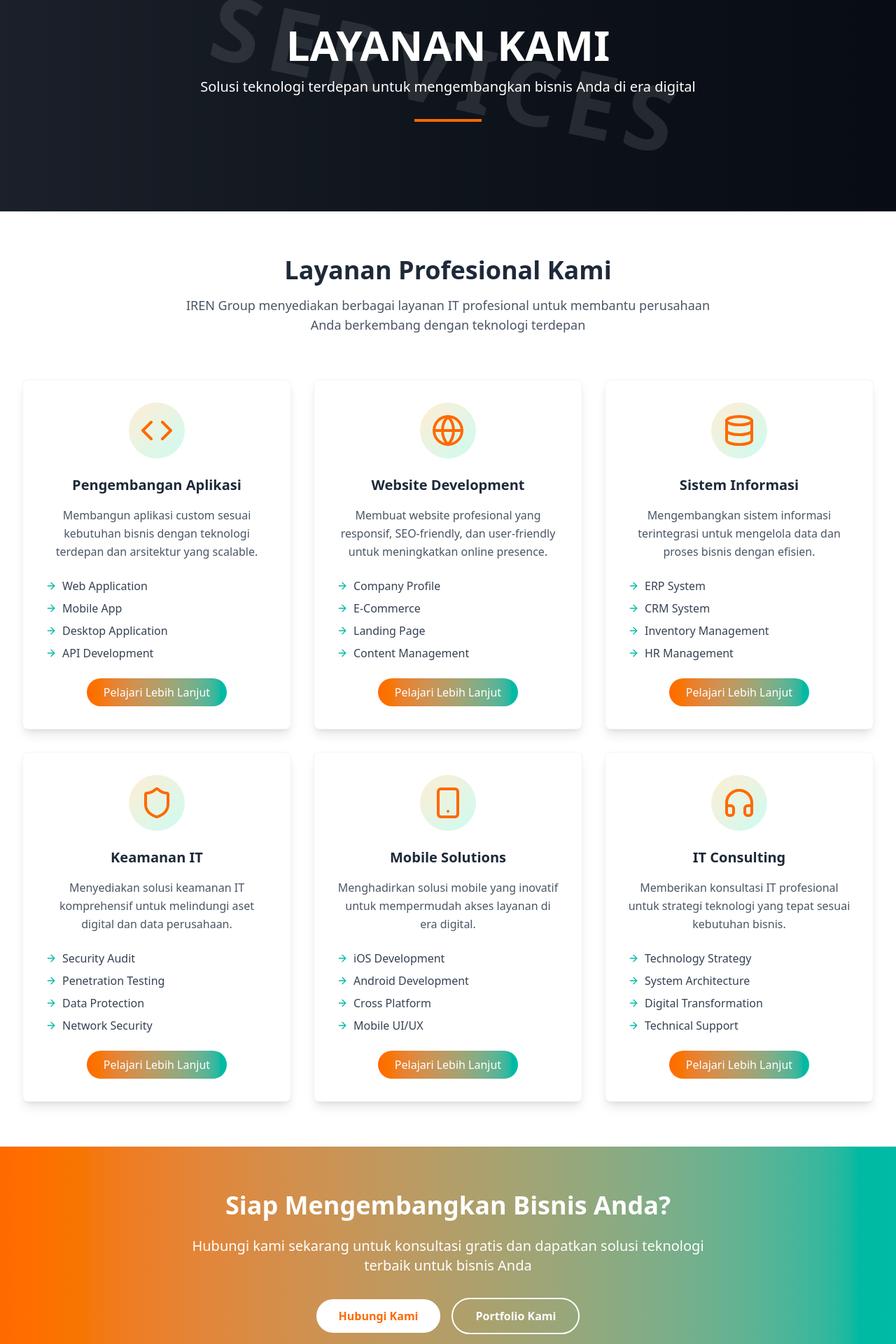
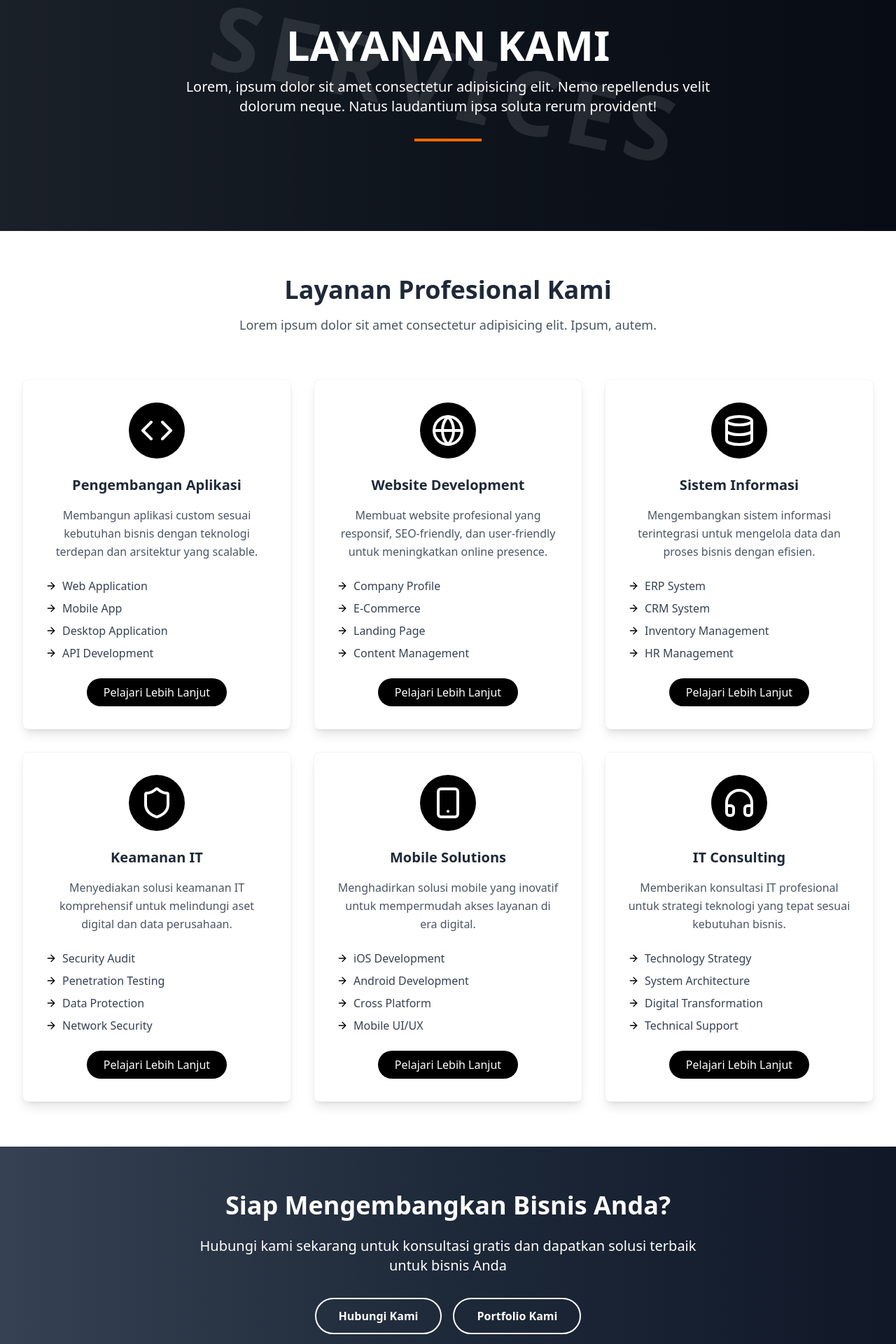
Before and after one commit to Adibayuluthfiansyah/PT_IREN, a Next.js app: page /layanan in a window 1280 px wide. Shown: the part 158-2078 px from the top of the page at 70% size. Built offline with nearby package versions, Linux system fonts and the light colour scheme.

Commit message:
custom layanan page

```diff
--- a/src/app/layanan/page.tsx
+++ b/src/app/layanan/page.tsx
@@ -9,7 +9,9 @@ const LayananPage = () => {
       icon: <Code className="w-12 h-12" />,
       title: "Pengembangan Aplikasi",
       description: "Membangun aplikasi custom sesuai kebutuhan bisnis dengan teknologi terdepan dan arsitektur yang scalable.",
-      features: ["Web Application", "Mobile App", "Desktop Application", "API Development"]
+      features: ["Web Application", "Mobile App", "Desktop Application", "API Development"],
+      // iconsColor :"text-white",
+      // bgColor: "bg-black"
     },
     {
       icon: <Globe className="w-12 h-12" />,
@@ -53,7 +55,7 @@ const LayananPage = () => {
             LAYANAN KAMI
           </h1>
           <p className="text-xl mb-8 max-w-3xl mx-auto">
-            Solusi teknologi terdepan untuk mengembangkan bisnis Anda di era digital
+            Lorem, ipsum dolor sit amet consectetur adipisicing elit. Nemo repellendus velit dolorum neque. Natus laudantium ipsa soluta rerum provident!
           </p>
           <div className="w-24 h-1 bg-orange-500 mx-auto"></div>
         </div>
@@ -73,16 +75,15 @@ const LayananPage = () => {
               Layanan Profesional Kami
             </h2>
             <p className="text-lg text-gray-600 max-w-3xl mx-auto">
-              IREN Group menyediakan berbagai layanan IT profesional untuk membantu
-              perusahaan Anda berkembang dengan teknologi terdepan
+              Lorem ipsum dolor sit amet consectetur adipisicing elit. Ipsum, autem.
             </p>
           </div>
 
           <div className="grid grid-cols-1 md:grid-cols-2 lg:grid-cols-3 gap-8">
             {services.map((service, index) => (
               <div key={index} className="bg-white rounded-lg shadow-lg hover:shadow-xl transition-shadow duration-300 p-8 border border-gray-100">
-                <div className="flex items-center justify-center w-20 h-20 bg-gradient-to-br from-orange-100 to-teal-100 rounded-full mb-6 mx-auto">
-                  <div className="text-orange-500">
+                <div className="flex items-center justify-center w-20 h-20 bg-black rounded-full mb-6 mx-auto">
+                  <div className="text-white">
                     {service.icon}
                   </div>
                 </div>
@@ -95,13 +96,13 @@ const LayananPage = () => {
                 <ul className="space-y-2 mb-6">
                   {service.features.map((feature, idx) => (
                     <li key={idx} className="flex items-center text-gray-700">
-                      <ArrowRight className="w-4 h-4 text-teal-500 mr-2" />
+                      <ArrowRight className="w-4 h-4 text-black mr-2" />
                       {feature}
                     </li>
                   ))}
                 </ul>
                 <div className="text-center">
-                  <button className="bg-gradient-to-r from-orange-500 to-teal-500 text-white px-6 py-2 rounded-full hover:from-orange-600 hover:to-teal-600 transition-all duration-300 font-medium">
+                  <button className="bg-black text-white px-6 py-2 rounded-full hover:bg-orange-500 transition-all duration-300 font-medium cursor-pointer">
                     Pelajari Lebih Lanjut
                   </button>
                 </div>
@@ -112,19 +113,19 @@ const LayananPage = () => {
       </section>
 
       {/* CTA Section */}
-      <section className="py-16 bg-gradient-to-r from-orange-500 to-teal-500 text-white">
+      <section className="py-16 bg-gradient-to-r from-gray-700 via-gray-800 to-gray-900 text-white">
         <div className="max-w-7xl mx-auto px-4 sm:px-6 lg:px-8 text-center">
           <h2 className="text-4xl font-bold mb-6">
             Siap Mengembangkan Bisnis Anda?
           </h2>
           <p className="text-xl mb-8 max-w-3xl mx-auto">
-            Hubungi kami sekarang untuk konsultasi gratis dan dapatkan solusi teknologi terbaik untuk bisnis Anda
+            Hubungi kami sekarang untuk konsultasi gratis dan dapatkan solusi terbaik untuk bisnis Anda
           </p>
           <div className="space-x-4">
-            <button className="bg-white text-orange-500 px-8 py-3 rounded-full font-bold hover:bg-gray-100 transition-colors duration-300">
+            <button className="border-2 border-white text-white px-8 py-3 rounded-full font-bold hover:bg-orange-500 transition-all duration-300 cursor-pointer">
               Hubungi Kami
             </button>
-            <button className="border-2 border-white text-white px-8 py-3 rounded-full font-bold hover:bg-white hover:text-orange-500 transition-all duration-300">
+            <button className="border-2 border-white text-white px-8 py-3 rounded-full font-bold hover:bg-orange-500  transition-all duration-300 cursor-pointer">
               Portfolio Kami
             </button>
           </div>
```
